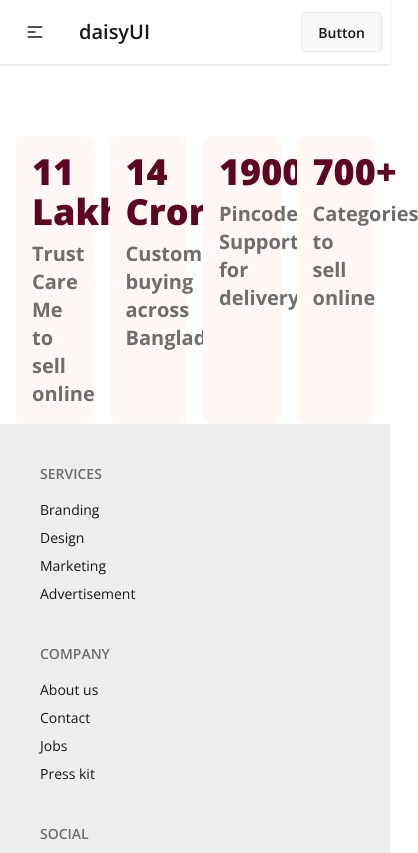
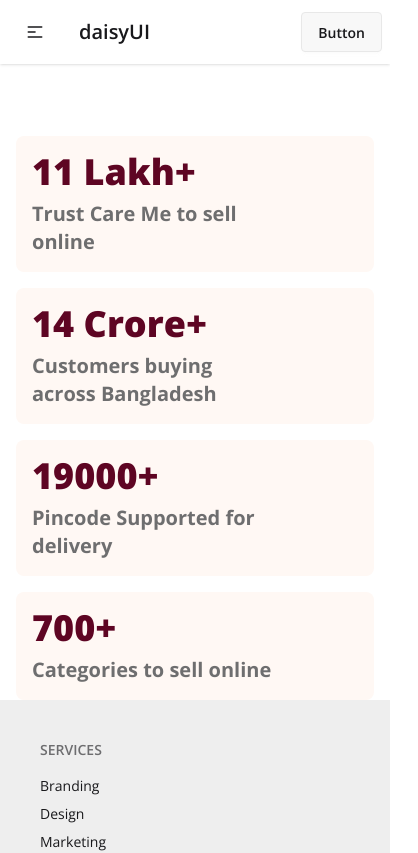
Before and after one commit to Najmul-Shaon/CareMe, a React (Vite) app: page / in a window 390 px wide. Shown: the top 853 px of the page, 418 px wide, since content can reach past the window. Built offline with nearby package versions, Linux system fonts and the light colour scheme.

Commit message:
make responsive for all devices of stats section

```diff
--- a/src/components/Stats.jsx
+++ b/src/components/Stats.jsx
@@ -18,7 +18,7 @@
     },
   ];
   return (
-    <div className="grid grid-cols-4 gap-4 mt-18">
+    <div className="grid grid-cols-1 md:grid-cols-2 lg:grid-cols-4 gap-4 mt-18">
       {stats.map((stat) => (
         <div className="bg-secondaryColor p-4 space-y-2 rounded-lg">
           <h3 className="text-4xl font-extrabold text-primaryColor">
```
